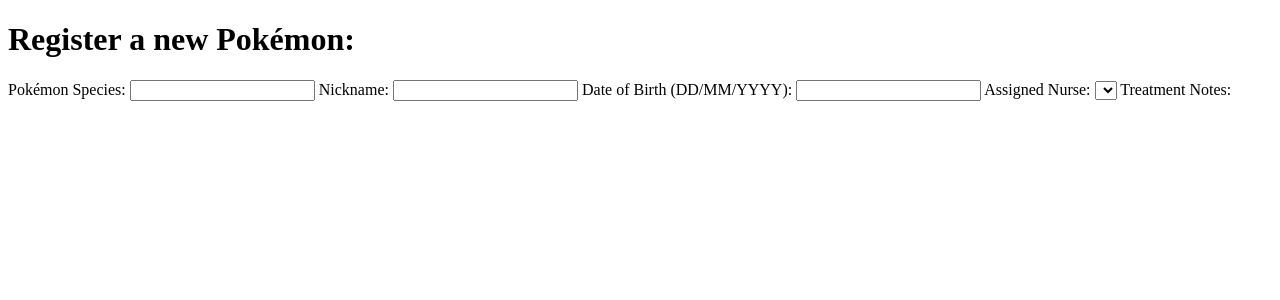
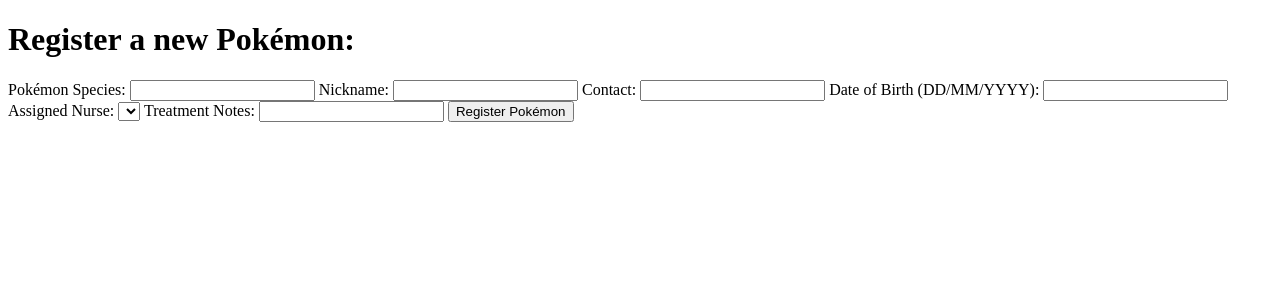
Before and after one commit to TheJSD/Pokemon-Center-Project, a Flask app: a page that uses templates/pokémon/new_pokémon.jinja in a window 1280 px wide. Shown: the part 26-326 px from the top of the page. Run offline with Flask 3, Linux system fonts and the light colour scheme; data that the repository does not hold is empty.

Commit message:
register pokemon form now works as intended :)

```diff
--- a/controllers/pokémon_controller.py
+++ b/controllers/pokémon_controller.py
@@ -1,5 +1,5 @@
-from flask import Flask, Blueprint, render_template
-from models.pokémon_model import Pokémon
+from flask import Flask, Blueprint, render_template, request, redirect
+from models.pokémon_model import Pokémon, empty_returns_null
 from models.nurse_model import Nurse
 from app import db
 
@@ -17,6 +17,27 @@ def show_pokémon(id):
     return render_template("pokémon/show_pokémon.jinja", single_pokémon=single_pokémon, nurse=nurse)
 
 @pokémon_blueprint.route("/pokémon/new_pokémon")
-def add_pokémon():
+def register_pokémon_page():
     nurses = Nurse.query.all()
     return render_template("pokémon/new_pokémon.jinja", nurses=nurses)
+
+@pokémon_blueprint.route("/pokémon", methods=["post"])
+def add_pokemon():
+    species=request.form['species']
+    nickname=request.form['nickname']
+    dob=request.form['date_of_birth']
+    nurse=request.form['nurse']
+    treatment_notes=request.form['treatment_notes']
+    contact=request.form['contact']
+    nickname = empty_returns_null(nickname)
+    dob = empty_returns_null(dob)
+    treatment_notes = empty_returns_null(treatment_notes)
+    new_pokémon = Pokémon(species=species,
+                    nickname=nickname,
+                    dob=dob,
+                    nurse=nurse,
+                    contact=contact,
+                    treatment_notes=treatment_notes)
+    db.session.add(new_pokémon)
+    db.session.commit()
+    return redirect ("/pokémon")
--- a/models/pokémon_model.py
+++ b/models/pokémon_model.py
@@ -16,3 +16,9 @@ class Pokémon(db.Model):
 
     def __repr__(self):
         return (f"<Nurse: {self.name}, {self.id}>")
+
+
+
+def empty_returns_null(field):
+    if field != "":
+        return field
--- a/templates/pokémon/new_pokémon.jinja
+++ b/templates/pokémon/new_pokémon.jinja
@@ -2,27 +2,30 @@
 {% block content %} {#WHAT I NEED - species, nickname, dob, contact, nurse, notes#}
   <h1>Register a new Pokémon:</h1>
 
-  <form action="" method="POST">
+  <form action="/pokémon" method="POST">
 
-  <label for="Pokémon Species">Pokémon Species:</label>
-  <input type="text" id="species" required>
+    <label for="species">Pokémon Species:</label>
+    <input type="text" id="species" name="species" required>
 
-  <label for="Nickname">Nickname:</label>
-  <input type="text" id="nickname">
+    <label for="nickname">Nickname:</label>
+    <input type="text" id="nickname" name="nickname">
 
-  <label for="Date of Birth (DD/MM/YYYY)">Date of Birth (DD/MM/YYYY):</label>
-  <input type="text" id="date of birth">
+    <label for="contact">Contact:</label>
+    <input type="text", id="contact" name="contact" required>
 
-  <label for="Assigned Nurse">Assigned Nurse:</label>
-  <select name="nurse", id="nurse">
-    {% for nurse in nurses %}
-      <option value="nurse.id">{{nurse.name}}</option>
-    {% endfor %}
-  </select>
+    <label for="date_of_birth">Date of Birth (DD/MM/YYYY):</label>
+    <input type="text" id="date_of_birth" name="date_of_birth">
 
-  <label for="Treatment Notes">Treatment Notes:</label>
+    <label for="nurse">Assigned Nurse:</label>
+    <select name="nurse", id="nurse">
+      {% for nurse in nurses %}
+        <option value={{nurse.id}}>{{nurse.name}}</option>
+      {% endfor %}
+    </select>
 
+    <label for="treatment_notes">Treatment Notes:</label>
+    <input type="text" id="treatment_notes" name="treatment_notes">
 
-
+    <button type="submit">Register Pokémon</button>
   </form>
 {% endblock content %}
```
